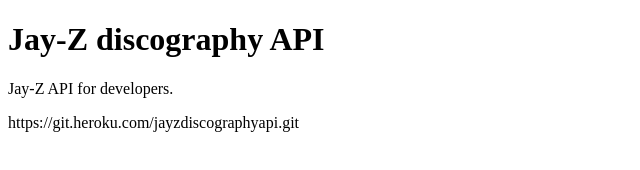
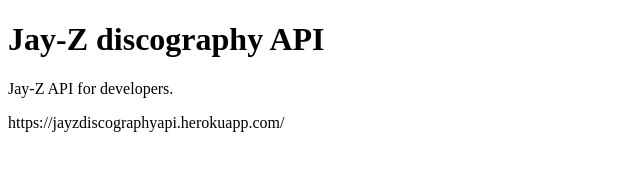
Before and after one commit to wewjr82/jayzDiscographyAPI, a website: page index.html in a window 1280 px wide. Shown: the full height of the page, 0-640 px from the left. Drawn offline with Linux system fonts and the light colour scheme.

Commit message:
Update index.html

```diff
--- a/index.html
+++ b/index.html
@@ -9,6 +9,6 @@
 <body>
     <h1>Jay-Z discography API</h1>
     <p>Jay-Z API for developers.</p>
-    <p>https://git.heroku.com/jayzdiscographyapi.git</p>
+    <p> https://jayzdiscographyapi.herokuapp.com/</p>
 </body>
 </html>
```
